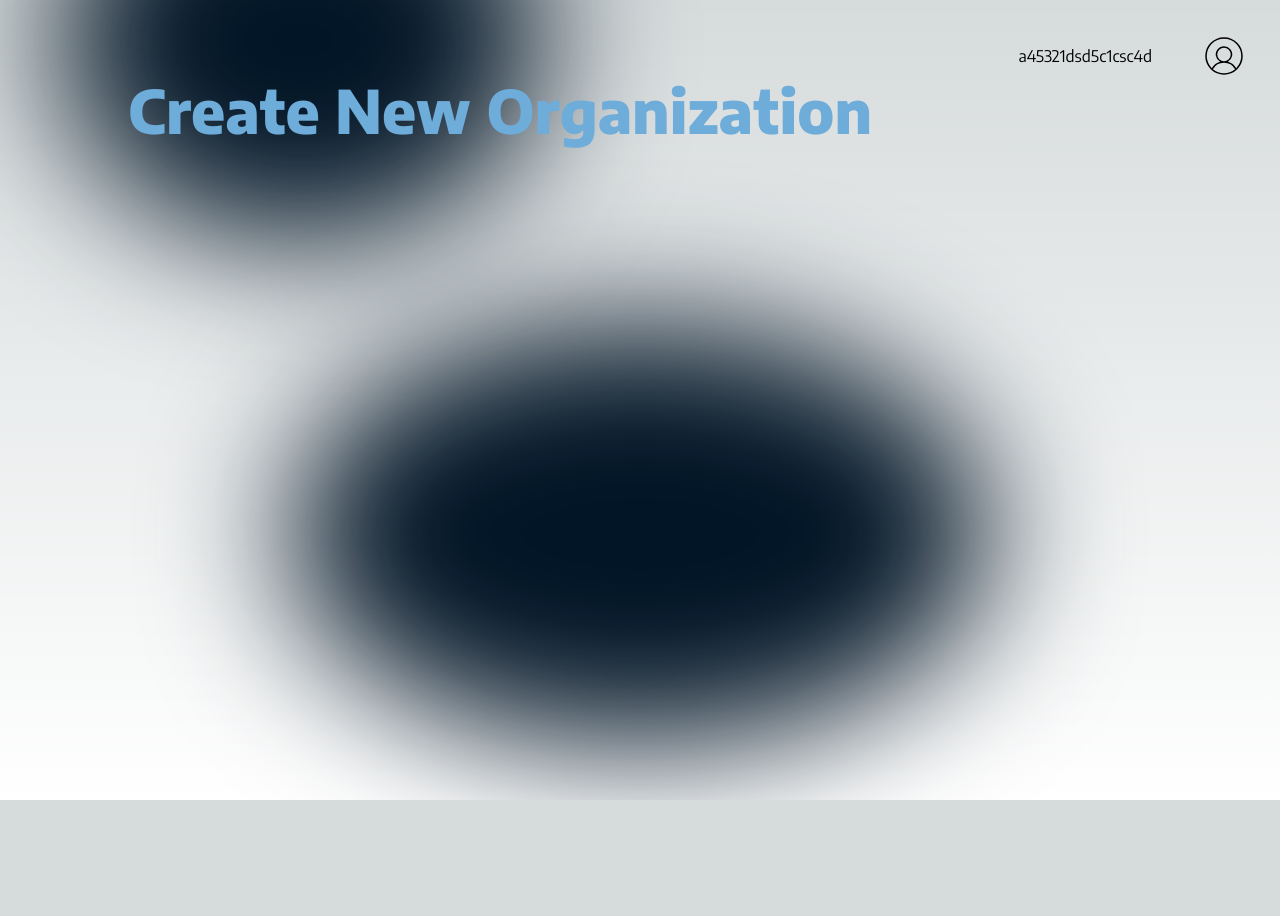
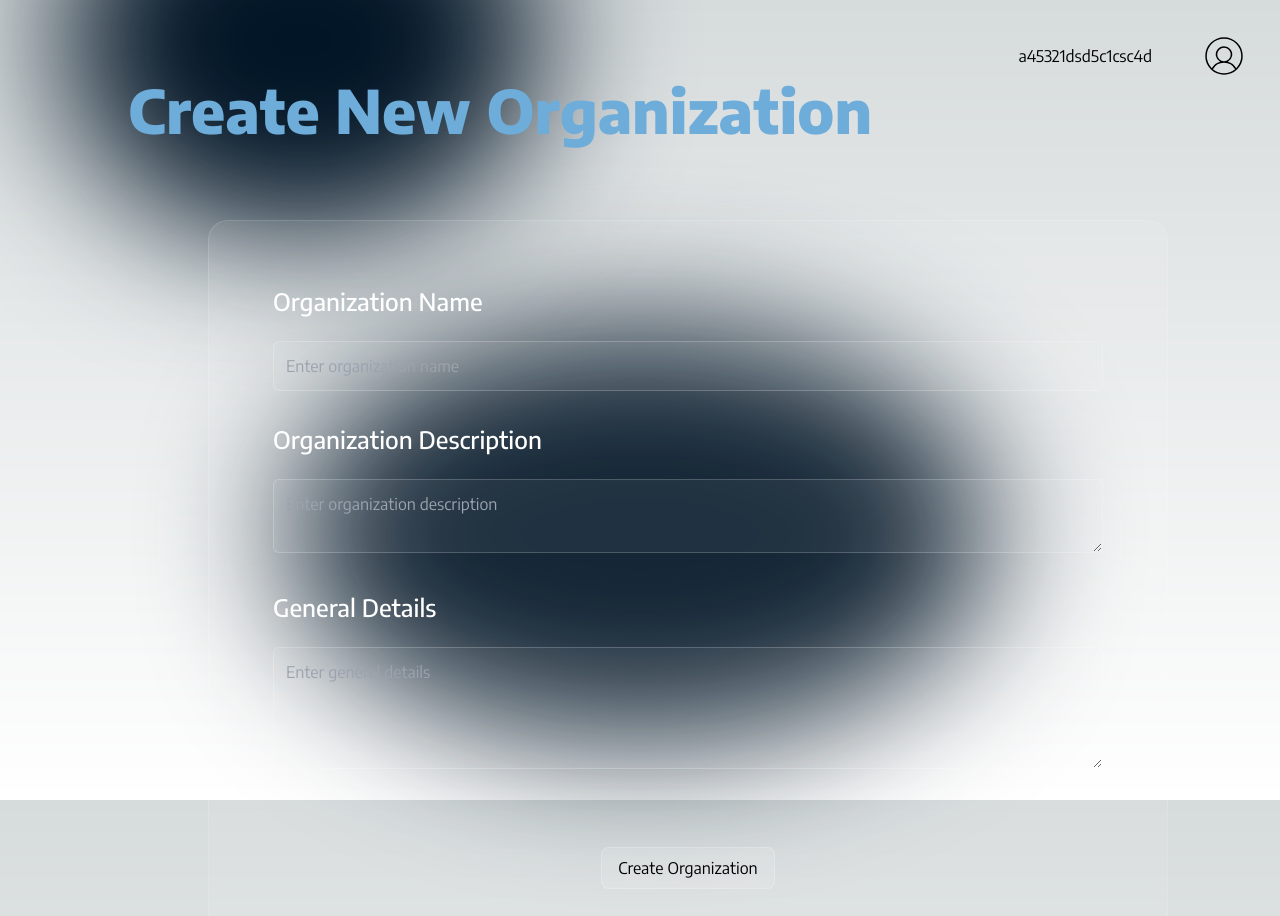
Before and after one commit to RomarioKavin1/ourFunds, a Next.js app in the folder frontend/: page /addOrganization in a window 1280 px wide. Shown: the top 916 px of the page. Before the commit the page ends 800 px from the top, so only its background shows below. Built offline with nearby package versions, Linux system fonts and the light colour scheme.

Commit message:
feat: addOrganizationPage styled, form submission

```diff
--- a/frontend/src/app/addOrganization/page.tsx
+++ b/frontend/src/app/addOrganization/page.tsx
@@ -2,8 +2,8 @@
 
 import { Encode_Sans } from "next/font/google";
 import BackgroundGradient from "@/components/BackgroundGradient";
+import { useState } from "react";
 import Profile from "@/components/Profile";
-import { useState } from "react";
 
 const encodeSans = Encode_Sans({
   subsets: ['latin'],
@@ -11,18 +11,96 @@ const encodeSans = Encode_Sans({
 });
 
 const addOrganization = ({}) => {
-  const [userId, setUserId] = useState("a45321dsd5c1csc4d");
+  const [userId, setUserId] = useState("a45321dsd5c1csc4d");   //For top right avatar
+
+  const [orgName,setOrgName] = useState("");
+  const [orgDescription,setOrgDescription] = useState("");
+  const [generalDetails,setGeneralDetails] = useState("");
+  // Add more state variables for additional form fields
+
+  const [organizationDetails, setOrganizationDetails] = useState({});  //All collected form data in a single object
+
+  //Handler Functions for value change in form fields
+  const handleOrgNameChange = (e) => {
+    setOrgName(e.target.value);
+    console.log(orgName);
+  };
+
+  const handleOrgDescriptionChange = (e) => {
+    setOrgDescription(e.target.value);
+    console.log(orgDescription);
+  };
+
+  const handleGeneralDetailsChange = (e) => {
+    setGeneralDetails(e.target.value);
+    console.log(generalDetails);
+  };
+
+  //Handling form submission
+  const handleSubmit = async(e) => {
+    e.preventDefault();
+    const organizationFormDetails = {
+      orgName: orgName,
+      orgDescription: orgDescription,
+      generalDetails: generalDetails,
+    };
+
+    console.log(organizationFormDetails);
+    await setOrganizationDetails(organizationFormDetails);
+    await console.log(organizationDetails);
+  };
 
   return (
     <div className={encodeSans.className}>
-      <div className="flex flex-col h-screen z-10 p-8">
+      <div className="flex flex-col h-screen p-8">
         <BackgroundGradient />
         <Profile user={userId}/>
         <div className="ml-24 z-10">
-          <h1 className="text-6xl text-third font-extrabold mb-8">Create New Organization</h1>
+          <h1 className="text-6xl text-third font-extrabold mb-16">Create New Organization</h1>
+          <div className="border h-auto p-16 m-20 rounded-[20px] z-10 bg-[white]/[0.08] border-[white]/[0.12]">
+            <form onSubmit={handleSubmit}>
+              <div className="mb-8">
+                <label className="block text-white text-2xl font-medium mb-6" > Organization Name</label>
+                <input
+                  className="w-full p-3  rounded-md bg-[white]/[0.05] border border-[white]/[0.2] text-white  hover:bg-[white]/[0.08]"
+                  type="text"
+                  id="orgName"
+                  onChange={handleOrgNameChange}
+                  placeholder="Enter organization name"
+                />
+              </div>
+              <div className="mb-8">
+                <label className="block text-white text-2xl font-medium mb-6" >Organization Description</label>
+                <textarea
+                    className="w-full p-3 rounded-md bg-[white]/[0.05] border border-[white]/[0.2] text-white hover:bg-[white]/[0.08]"
+                    id="orgDescription"
+                    onChange={handleOrgDescriptionChange}
+                    placeholder="Enter organization description"
+                    rows={2}
+                />
+              </div>
+              <div className="mb-8">
+                <label className="block text-white text-2xl font-medium mb-6">General Details</label>
+                <textarea
+                  className="w-full p-3 rounded-md bg-[white]/[0.05] border border-[white]/[0.2] text-white hover:bg-[white]/[0.08]"
+                  id="generalDetails"
+                  onChange={handleGeneralDetailsChange}
+                  placeholder="Enter general details"
+                  rows={4}
+                />
+              </div>
+              <div className="flex justify-center">
+                <button
+                  className=" bg-[white]/[0.12] py-2 px-4 rounded-lg flex items-center mt-10
+                  gap-4 border-[white]/[0.2] border transition-all hover:bg-[white]/[0.2]"
+                  type="submit"
+                >
+                Create Organization
+                </button>
+              </div>
+            </form>
+          </div>
         </div>
-
-
       </div>
     </div>
   );
--- a/frontend/src/app/home/page.tsx
+++ b/frontend/src/app/home/page.tsx
@@ -9,7 +9,6 @@ import { useRouter } from 'next/navigation'
 import OrgCard from "@/components/OrgCard";
 import BackgroundGradient from "@/components/BackgroundGradient";
 import Profile from "@/components/Profile";
-
 const encodeSans = Encode_Sans({
   subsets: ['latin'],
   weight: ['100', '200', '300', '400', '500', '600', '700', '800', '900'],
```
Also changed, not shown: frontend/src/components/Profile.tsx (renamed from frontend/src/components/Profile.jsx).
